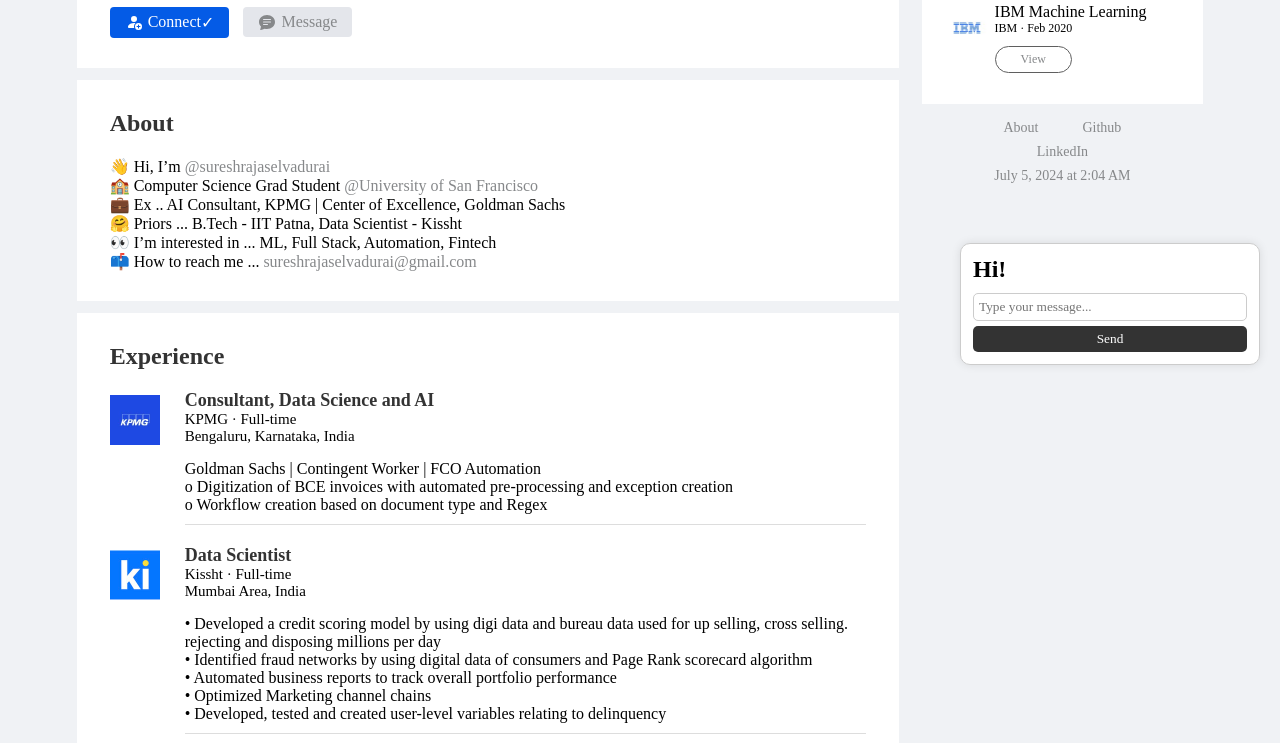
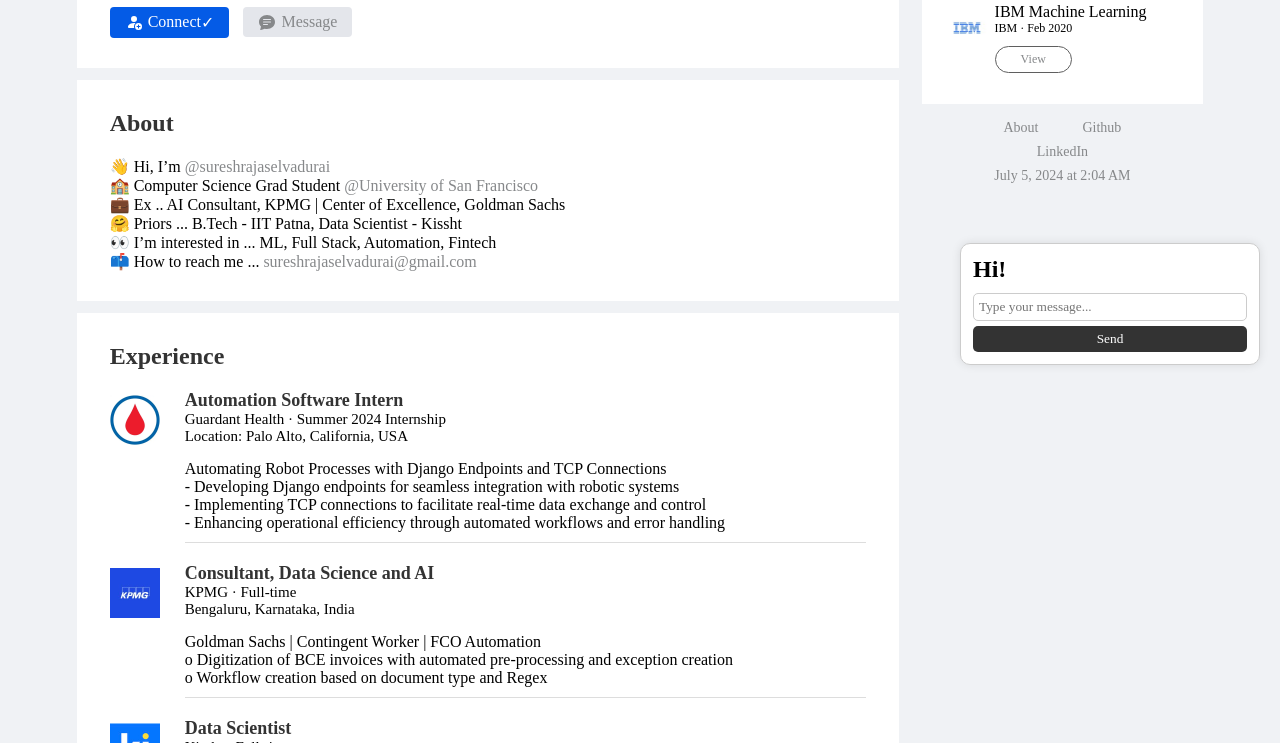
Before and after one commit to sureshselvadurai/sureshselvadurai.github.io, a plain HTML site: page profile.html in a window 1280 px wide. Shown: the part 429-1172 px from the top of the page. Drawn offline with nearby package versions, Linux system fonts and the light colour scheme; no server answers.

Commit message:
profile page

```diff
--- a/profile.html
+++ b/profile.html
@@ -108,6 +108,24 @@
         </div>
         <div class="profile-description">
             <h2>Experience</h2>
+
+            <div class="profile-desc-row">
+                <img src="src/images/experience/guardanthealth.webp">
+                <div>
+                    <h3>Automation Software Intern</h3>
+                    <b>Guardant Health · Summer 2024 Internship</b>
+                    <b>Location: Palo Alto, California, USA</b>
+                    <p>
+                        Automating Robot Processes with Django Endpoints and TCP Connections<br>
+                        - Developing Django endpoints for seamless integration with robotic systems<br>
+                        - Implementing TCP connections to facilitate real-time data exchange and control<br>
+                        - Enhancing operational efficiency through automated workflows and error handling<br>
+                    </p>
+                    <hr>
+                </div>
+            </div>
+
+
             <div class="profile-desc-row">
                 <img src="src/images/experience/kpmgLogo.jpeg">
                 <div>
@@ -121,6 +139,8 @@
                     <hr>
                 </div>
             </div>
+
+
             <div class="profile-desc-row">
                 <img src="src/images/experience/kisshtLogo.jpeg">
                 <div>
```
Also changed, not shown: src/images/experience/guardanthealth.webp (added).
